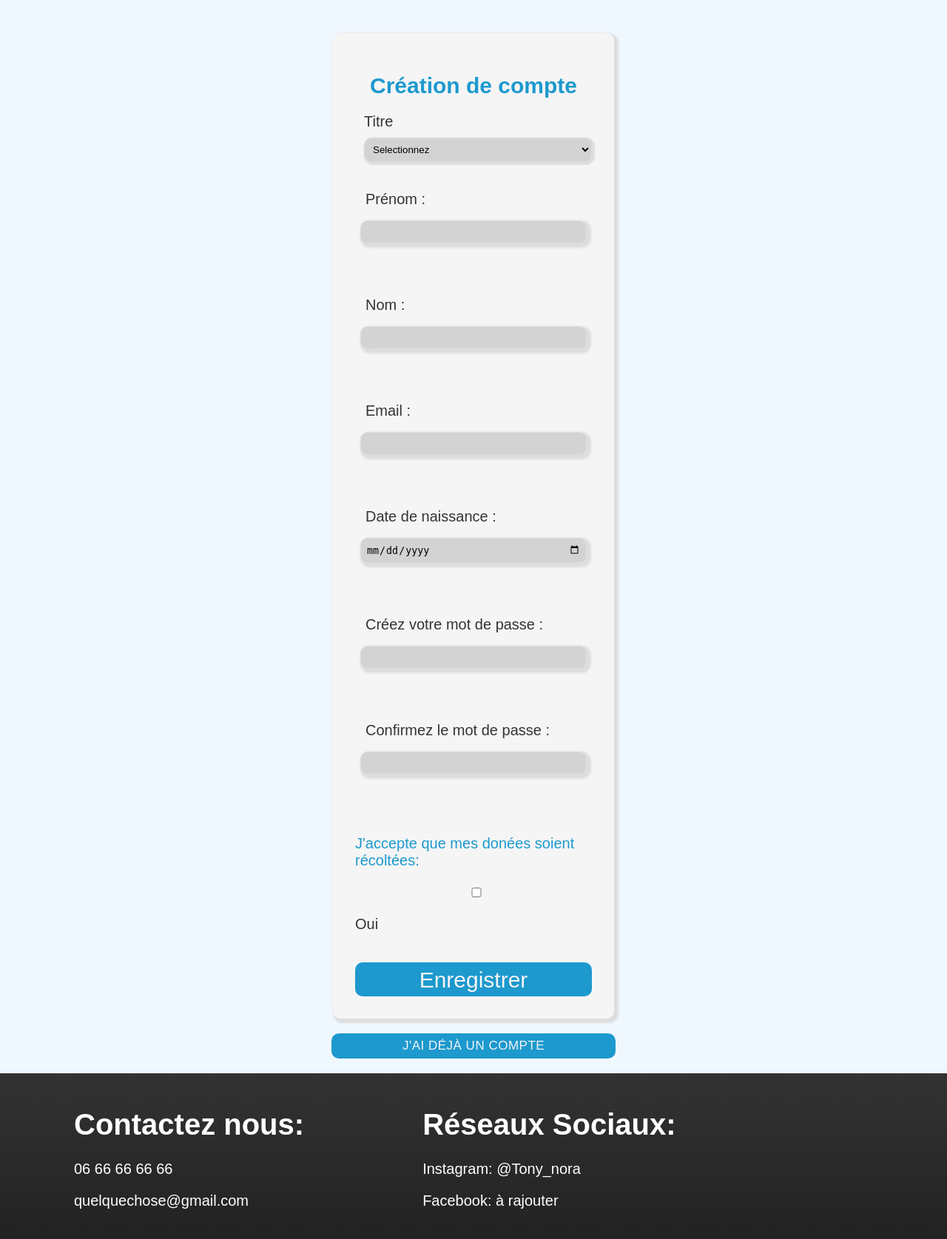
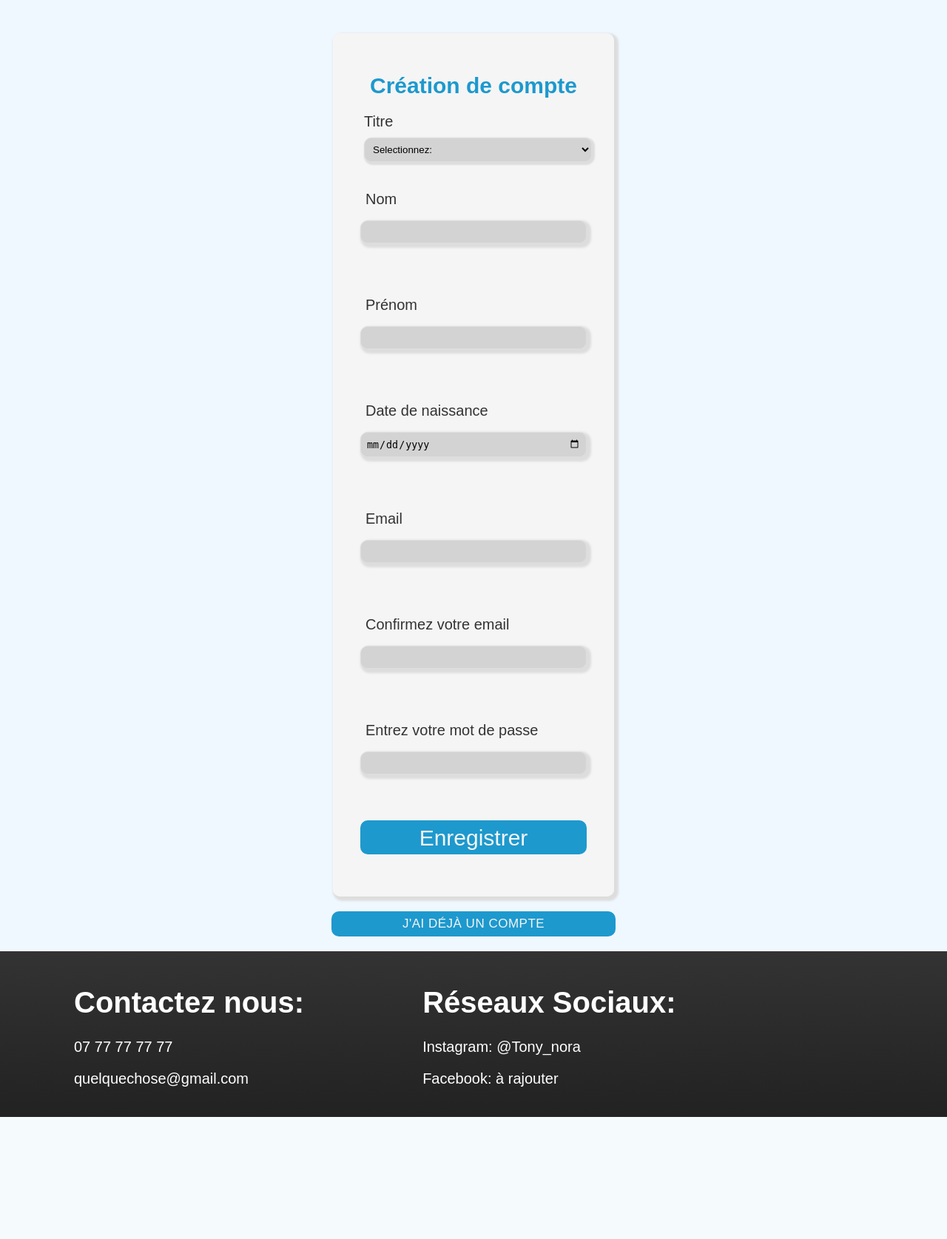
Before and after one commit to jesuisantoine/APP-groupe-3C, a PHP site: page /register.php in a window 1280 px wide. Shown: the part 178-1853 px from the top of the page at 74% size. After the commit the page ends 1688 px from the top, so only its background shows below. Run offline with PHP 8.4, Linux system fonts and the light colour scheme; data that the repository does not hold is empty.

Commit message:
Update register.php

```diff
--- a/APP-G3B-2023/public_html/register.php
+++ b/APP-G3B-2023/public_html/register.php
@@ -1,18 +1,10 @@
-<!DOCTYPE html>
-<!--
-Click nbfs://nbhost/SystemFileSystem/Templates/Licenses/license-default.txt to change this license
-Click nbfs://nbhost/SystemFileSystem/Templates/Other/html.html to edit this template
--->
-<html
+<html>
     <head>
-        <title>Register</title>
-        <meta charset="UTF-8">
-        <meta name="viewport" content="width=device-width, initial-scale=1.0">
-        <link rel="stylesheet" href="Stylesheet.css">
-        <script src="version2register.js"></script>
+        <title>Formulaire admission</title>
+        <script src="register.js"></script>
+        <link href="Stylesheet.css" rel="stylesheet" type="text/css"/>
     </head>
     <body>
-
         <div class="navbar" id="navi"> <!-- Barre qui reste collée en haut de l'écran-->
             <img src="Images/STM.png" alt="STM" align="left" />
             <a href="index.html">Accueil</a>
@@ -29,128 +21,119 @@ Click nbfs://nbhost/SystemFileSystem/Templates/Other/html.html to edit this temp
             <h1 class="connect" style="margin-left:20px;"> Restons en contact ! </h1>
 
             <fieldset class="login2">
-                <form>
+
                 <h2 class="title"> Création de compte </h2>
                 <div class="letout">
-                        <label for="Title-input" >Titre
-                        </label>
+                    <label for="Title-input" >Titre</label>
 
                     <select class="form-control" id="Title-input" data-prop="Title" required="">
-                            <option value="">Selectionnez</option>
+                        <option value="">Selectionnez:</option>
                         <option value="M">M</option>
                         <option value="Mme">Mme</option>
                         <option value="Mad">Mademoiselle</option>
                         <option value="Autre">Autre</option>
                         <option value="Pringles">Pringles</option>
                     </select>
+                </div>
 
-                    </div>
+                <form method="POST" action="traitement.php" onsubmit="return window.confirm('Etes-vous sûrs de soumettre votre candidature?')">
                     <div class="contien">
-                        <label class="box">Prénom : </label>
+                        <label class="box">Nom</label>
+                        <input class="box2" type="text" name="nom" value="<?php
+                        $nom_cookie = '';
+                        if (isset($_COOKIE['nom'])) {
+                            $nom_cookie = $_COOKIE['nom'];
+                        }
+                        echo $nom_cookie
+                        ?>" onblur="checkFirstName(nom)">
 
-                        <input class="box2" type="text" name="prenom" value="" <?php
+                        <p class="error-message"><?php
+                            if (isset($error_nom)) {
+                                echo $error_nom;
+                            }
+                            ?></p>
+
+                        <label class="box">Prénom</label>
+                        <input class="box2" type="text" name="prenom" value="<?php
                         $prenom_cookie = '';
                         if (isset($_COOKIE['prenom'])) {
                             $prenom_cookie = $_COOKIE['prenom'];
                         }
                         echo $prenom_cookie
-                        ?>oninput="checkFirstName(prenom)"/>
+                        ?>" onblur="checkLastName(prenom)">
+
                         <p class="error-message"><?php
                             if (isset($error_prenom)) {
                                 echo $error_prenom;
                             }
                             ?></p>
 
-                        <label class="box">Nom : </label>
-
-                        <input class="box2" type="text" name="nom" value=""<?php
-                        $nom_cookie = '';
-                        if (isset($_COOKIE['nom'])) {
-                            $nom_cookie = $_COOKIE['nom'];
-                        }
-                        echo $nom_cookie
-                        ?> oninput="checkFirstName(nom)"/>
-                        <p class="error-message"><?php
-                            if (isset($error_nom)) {
-                                echo $error_nom;
-                            }
-                            ?></p>
-
-                        <label class="box">Email : </label>
-
-                        <input class="box2" type="text" name="email" value="" <?php
-                        $email_cookie = '';
-                        if (isset($_COOKIE['email'])) {
-                            $email_cookie = $_COOKIE['email'];
-                        }
-                        echo $email_cookie
-                        ?> oninput="checkEmail(email)"/>
-                        <p class="error-message"><?php
-                            if (isset($error_email)) {
-                                echo $error_email;
-                            }
-                            ?></p>
-
-                        <label class="box">Date de naissance : </label>
-
-                        <input class="box2" type="date" name="dateNaissance" value="" <?php
+                        <label class="box">Date de naissance</label>
+                        <input class="box2" type="date" id="date" name="dateNaissance" value="<?php
                         $date_cookie = '';
                         if (isset($_COOKIE['dateNaissance'])) {
                             $date_cookie = $_COOKIE['dateNaissance'];
                         }
                         echo $date_cookie
-                        ?> onblur="calculateAgeAndCheck()"/>
+                        ?> "onblur="calculateAgeAndCheck()">
+
                         <p class="error-message"><?php
                             if (isset($error_dateNaissance)) {
                                 echo $error_dateNaissance;
                             }
                             ?></p>
 
-                        <label class="box"> Créez votre mot de passe : </label>
-
-                        <input class="box2" id="password1" type="text" name="password" value=""<?php
-                        $password1_cookie = '';
-                        if (isset($_COOKIE['password1'])) {
-                            $password1_cookie = $_COOKIE['password1'];
+                        <label class="box">Email</label>
+                        <input class="box2" id="email1" type="text" name="email" value="<?php
+                        $email1_cookie = '';
+                        if (isset($_COOKIE['email1'])) {
+                            $email1_cookie = $_COOKIE['email1'];
                         }
-                        echo $passwoed1_cookie
-                        ?>oninput="checkpassword()"/>
+                        echo $email1_cookie
+                        ?>">
 
                         <p class="error-message"><?php
-                            if (isset($error_password1)) {
-                                echo $error_password1;
+                            if (isset($error_email1)) {
+                                echo $error_email1;
                             }
                             ?></p>
 
-                        <label class="box">Confirmez le mot de passe : </label>
+                        <label class="box">Confirmez votre email</label>
+                        <input class="box2" id="email2" type="text" name="emailConfirmation" onblur="checkEmailConfirmation()" value="<?php
+                        $email2_cookie = '';
+                        if (isset($_COOKIE['email2'])) {
+                            $email2_cookie = $_COOKIE['email2'];
+                        }
+                        echo $email2_cookie
+                        ?>">
 
-                        <input class="box2" id="password2"type="text" name="passwordconfirmation" value=""<?php
-                        $password2_cookie = '';
-                        if (isset($_COOKIE['password2'])) {
-                            $password2_cookie = $_COOKIE['password2'];
-                        }
-                        echo $password2_cookie
-                        ?>oninput="checkpassword()"/>
                         <p class="error-message"><?php
-                            if (isset($error_password2)) {
-                                echo $error_password2;
+                            if (isset($error_email2)) {
+                                echo $error_email2;
                             }
                             ?></p>
-                    </div>
 
+                        <label class="box">Entrez votre mot de passe</label>
+                        <input class="box2" id="mdp" type="text" name="mdp" value="<?php
+                        $mdp_cookie = '';
+                        if (isset($_COOKIE['mdp'])) {
+                            $mdp_cookie = $_COOKIE['mdp'];
+                        }
+                        echo $mdp_cookie
+                        ?>">
 
-
-                    <p>J'accepte que mes donées soient récoltées: </p>
-
-                    <input type="checkbox" id="vehicle1" name="vehicle1" value="Bike">
-                    <label for="vehicle1"> Oui </label><br>
-
-
+                        <p class="error-message"><?php
+                            if (isset($error_mdp)) {
+                                echo $error_mdp;
+                            }
+                            ?></p>
 
                         <div id="spe">
-                        <input type="submit" value="Enregistrer" class="sub" style="padding-left:20px;padding-right:20px;padding-bottom:5px;"/>
+                            <input type="submit" value="Enregistrer" class="sub" style="padding-left:20px;padding-right:20px;padding-bottom:5px;">
+                        </div>
                     </div>
                 </form>
+
             </fieldset>
 
 
@@ -160,7 +143,7 @@ Click nbfs://nbhost/SystemFileSystem/Templates/Other/html.html to edit this temp
 
                 <div class="column">
                     <h1>Contactez nous:</h1>
-                    <p>06 66 66 66 66</p>
+                    <p>07 77 77 77 77</p>
                     <p>quelquechose@gmail.com</p>
                 </div>
                 <div class="column">
@@ -170,7 +153,6 @@ Click nbfs://nbhost/SystemFileSystem/Templates/Other/html.html to edit this temp
                 </div>
 
             </div>
-
         </main>
     </body>
 </html>
```
Lines whose indentation alone changed are shown as unchanged.
